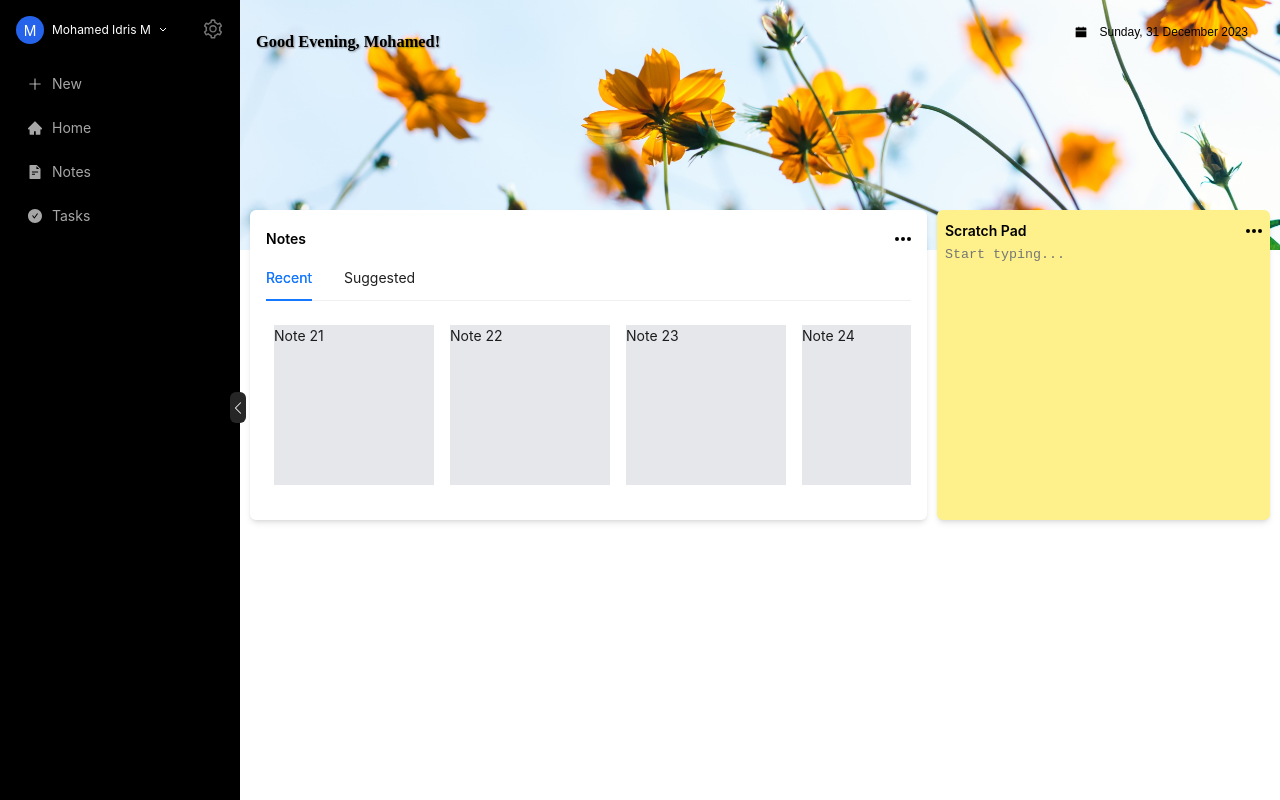
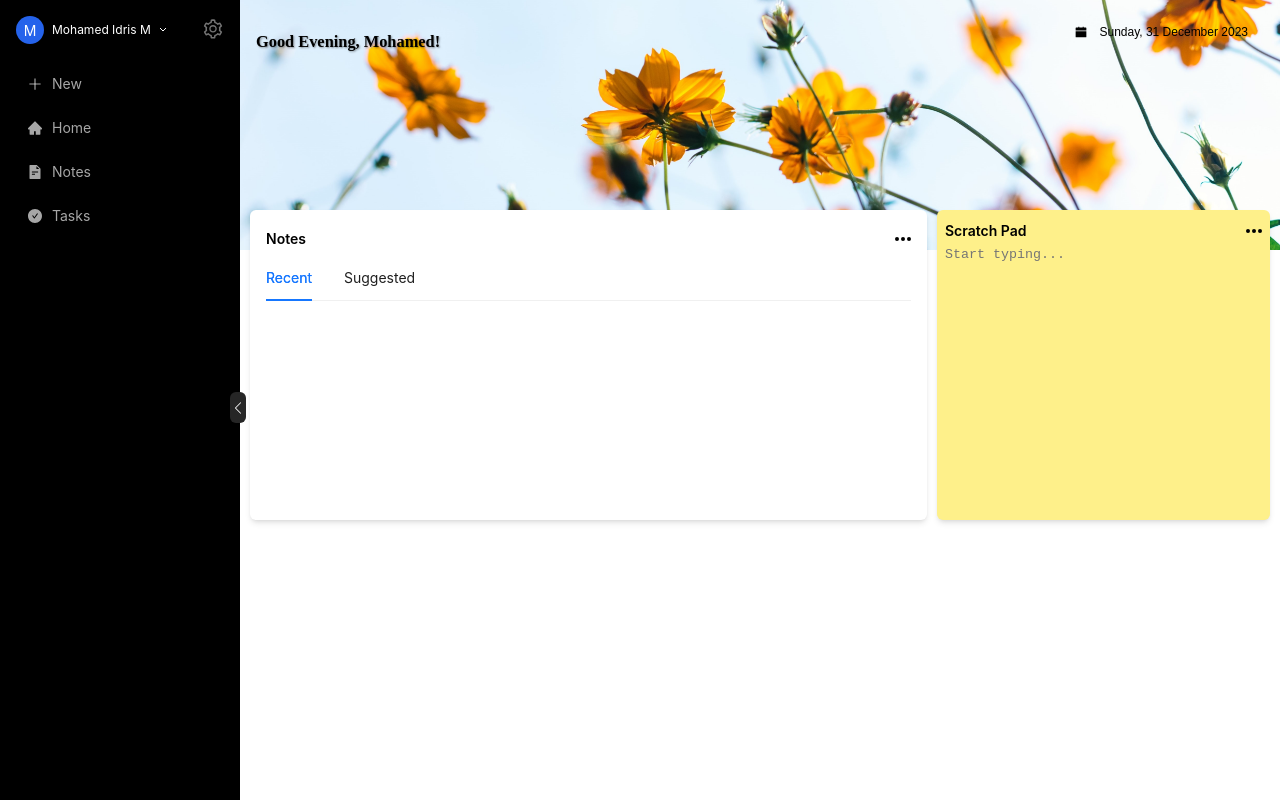
Before and after one commit to irmhanif/evernote, a React (Create React App) app: page /projects/featherNotes in a window 1280 px wide. Built offline with nearby package versions, Linux system fonts and the light colour scheme; the HTML template or start-up script is replaced by a standard one; a web font is replaced by a local one.

Commit message:
notes list

```diff
--- a/src/components/HomeNotes.js
+++ b/src/components/HomeNotes.js
@@ -8,6 +8,8 @@ const HomeNotes = () => {
     // Dummy notes
     const recentNotes = Array.from({ length: 10 }, (_, index) => `Note ${index + 21}`);
     const suggestedNotes = Array.from({ length: 10 }, (_, index) => `Note ${index + 11}`);
+    const initialState = JSON.parse(sessionStorage.getItem('notes')) || [];
+    console.log('initialState', initialState)
 
     return (
         <div className="tile-container">
@@ -22,9 +24,9 @@ const HomeNotes = () => {
                             <div className={`border-b-2 `}>
                                 {/* Display recent notes */}
                                 <div className="flex overflow-x-auto flex-nowrap">
-                                    {recentNotes.map((note, index) => (
+                                    {initialState.map((note, index) => (
                                         <div key={index} role='note' className="flex-shrink-0 w-40 h-40 bg-gray-200 m-2" style={{ width: '9rem' }}>
-                                            {note}
+                                            {note.title}
                                         </div>
                                     ))}
                                 </div>
```
